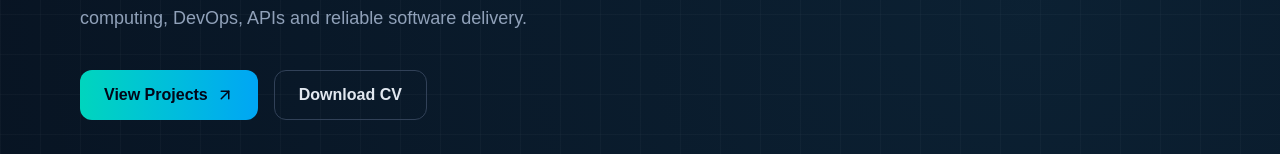
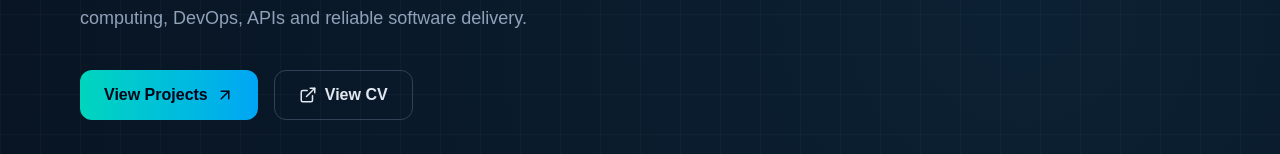
Before and after one commit to Praveen-Thathsara/praveen-portfolio, a Next.js app: page / in a window 1280 px wide. Shown: the part 506-660 px from the top of the page. Built offline with nearby package versions, Linux system fonts and the light colour scheme.

Commit message:
feat: add new CV file and update resume links with target attributes

```diff
--- a/app/page.tsx
+++ b/app/page.tsx
@@ -126,7 +126,12 @@ export default function Home() {
                 {item}
               </a>
             ))}
-            <a href="/cv/Praveen-Thathsara-CV.pdf" className="rounded-lg border border-slate-700 px-4 py-2 transition hover:border-teal-400 hover:text-teal-300">
+            <a
+              href="/cv/Praveen-Thathsara-CV.pdf"
+              target="_blank"
+              rel="noopener noreferrer"
+              className="rounded-lg border border-slate-700 px-4 py-2 transition hover:border-teal-400 hover:text-teal-300"
+            >
               Resume
             </a>
           </div>
@@ -157,8 +162,14 @@ export default function Home() {
                 <a href="#projects" className="inline-flex items-center gap-2 rounded-xl bg-gradient-to-r from-teal-400 to-sky-500 px-6 py-3 font-semibold text-slate-950 transition hover:-translate-y-0.5">
                   View Projects <ArrowUpRight size={18} />
                 </a>
-                <a href="/cv/Praveen-Thathsara-CV.pdf" className="inline-flex items-center gap-2 rounded-xl border border-slate-700 px-6 py-3 font-semibold text-slate-200 transition hover:border-teal-400 hover:text-teal-300">
-                  Download CV
+                <a
+                  href="/cv/Praveen-Thathsara-CV.pdf"
+                  target="_blank"
+                  rel="noopener noreferrer"
+                  className="inline-flex items-center gap-2 rounded-xl border border-slate-700 px-6 py-3 font-semibold text-slate-200 transition hover:border-teal-400 hover:text-teal-300"
+                >
+                  <ExternalLink size={18} />
+                  View CV
                 </a>
               </div>
 
```
Also changed, not shown: 1 other file (tests, documents, lock files or other folders).
